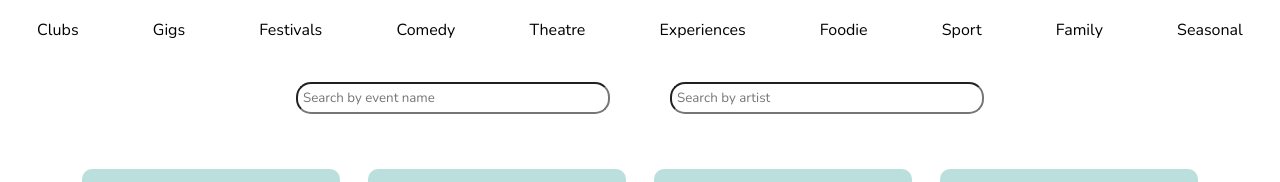
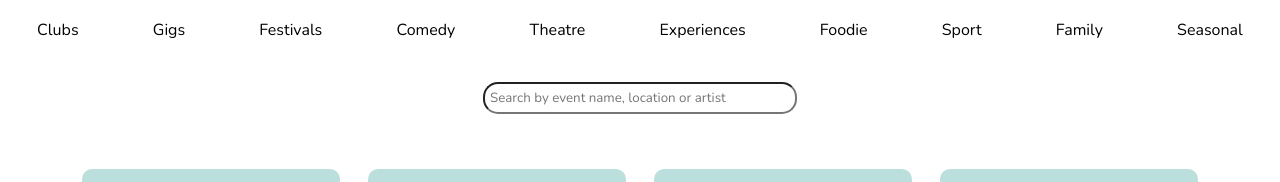
Before and after one commit to msalehprofile/React-events-page, a React (Vite) app: page / in a window 1280 px wide. Shown: the part 274-456 px from the top of the page. Built offline with nearby package versions, Linux system fonts and the light colour scheme.

Commit message:
Amended so now only one search box that searches lots of conditions

```diff
--- a/src/Containers/AllEvents/AllEvents.tsx
+++ b/src/Containers/AllEvents/AllEvents.tsx
@@ -4,34 +4,33 @@ import EventCard from "../../Component/EventCard/EventCard";
 import { useEffect, useState } from "react";
 
 type AllEventsProps = {
-  searchedArtist: string;
-  searchedEvent: string;
-}
-const AllEvents = ({searchedArtist, searchedEvent}: AllEventsProps) => {
-  const [listedEvents, setListedEvents] = useState<EventDataType[]>([])
+  searchedTerm: string;
+};
+const AllEvents = ({ searchedTerm }: AllEventsProps) => {
+  const [listedEvents, setListedEvents] = useState<EventDataType[]>([]);
 
   const handleEventList = () => {
-    if (searchedEvent =="" && searchedArtist=="") {
-      console.log(eventData)
-      setListedEvents(eventData)
+    if (searchedTerm == "") {
+      console.log(eventData);
+      setListedEvents(eventData);
     }
 
-    if (searchedEvent != "") {
-      const filteredByEvent = listedEvents.filter((event) => event.eventName.toLowerCase().includes(searchedEvent.toLowerCase()))
-      setListedEvents(filteredByEvent)
-      console.log(filteredByEvent)
-     }
-
-     if (searchedArtist != "") {
-      const filteredByEvent = listedEvents.filter((event) => event.artists.some((artist) => artist.toLowerCase().includes(searchedArtist.toLowerCase())))
-      setListedEvents(filteredByEvent)
-      console.log(filteredByEvent)
-     }
-  }
+    if (searchedTerm != "") {
+      const filteredByEvent = listedEvents.filter(
+        (event) =>
+          event.eventName.toLowerCase().includes(searchedTerm.toLowerCase()) ||
+          event.artists.some((artist) =>
+            artist.toLowerCase().includes(searchedTerm.toLowerCase())
+          ) || event.venue.toLowerCase().includes(searchedTerm.toLowerCase())
+      );
+      setListedEvents(filteredByEvent);
+      console.log(filteredByEvent);
+    }
+  };
 
   useEffect(() => {
-    handleEventList()
-  },[searchedEvent, searchedArtist])
+    handleEventList();
+  }, [searchedTerm]);
 
   return (
     <>
--- a/src/Containers/UpcomingEvents/UpcomingEvents.tsx
+++ b/src/Containers/UpcomingEvents/UpcomingEvents.tsx
@@ -8,8 +8,7 @@ import MobileNavigation from "../../Component/MobileNavigation/MobileNavigation"
 import Footer from "../../Component/Footer/Footer";
 
 const UpcomingEvents = () => {
-  const [searchedEvent, setsearchedEvent] = useState<string>("");
-  const [searchedArtist, setSearchedArtist] = useState<string>("");
+  const [searchedTerm, setsearchedTerm] = useState<string>("");
   const [navigationMenuView, setNavigationMenuView] = useState<boolean>(false)
 
   const handleNavMenuDisplay = () => {
@@ -20,19 +19,11 @@ const UpcomingEvents = () => {
     setNavigationMenuView(false)
   }
 
-  const handleSearchByName = (event: FormEvent<HTMLInputElement>) => {
+  const handleSearchCriteria = (event: FormEvent<HTMLInputElement>) => {
     const cleanedInput = event.currentTarget.value.trim().toLowerCase();
-    setsearchedEvent(cleanedInput);
+    setsearchedTerm(cleanedInput);
     console.log(cleanedInput);
   };
-
-  const handleSearchByArtist = (event: FormEvent<HTMLInputElement>) => {
-    const cleanedInput = event.currentTarget.value.trim().toLowerCase();
-    setSearchedArtist(cleanedInput);
-    console.log(cleanedInput);
-  };
-
-
 
   return (
     <div className="events-page">
@@ -41,20 +32,14 @@ const UpcomingEvents = () => {
       <SearchBanner />
       <div className="events-page__search">
         <SearchBar
-          searchTerm={searchedEvent}
-          handleSearchCriteria={handleSearchByName}
-          placeholder="Search by event name"
+          searchTerm={searchedTerm}
+          handleSearchCriteria={handleSearchCriteria}
+          placeholder="Search by event name, location or artist"
         />
 
-        <SearchBar
-          searchTerm={searchedArtist}
-          handleSearchCriteria={handleSearchByArtist}
-          placeholder="Search by artist"
-        />
       </div>
       <AllEvents
-        searchedEvent={searchedEvent}
-        searchedArtist={searchedArtist}
+        searchedTerm={searchedTerm}
       />
       <Footer/>
     </div>
```
